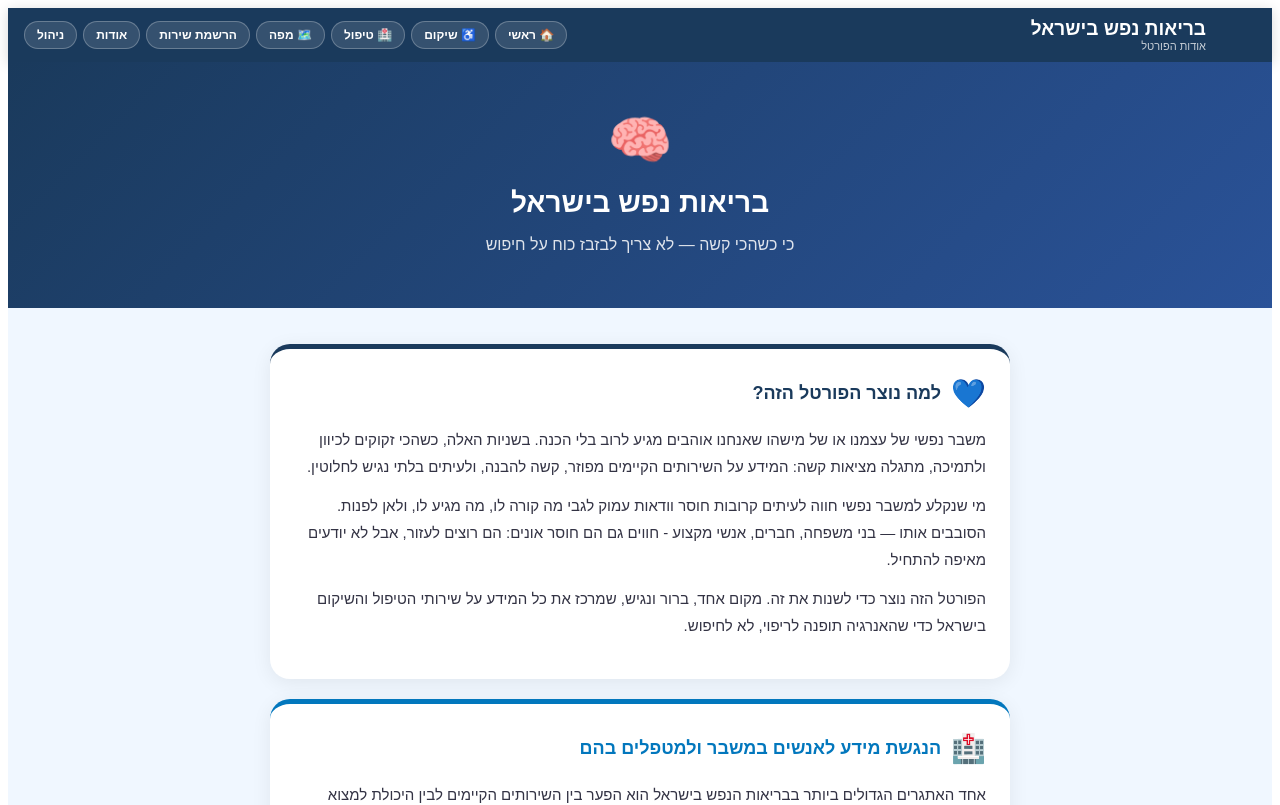
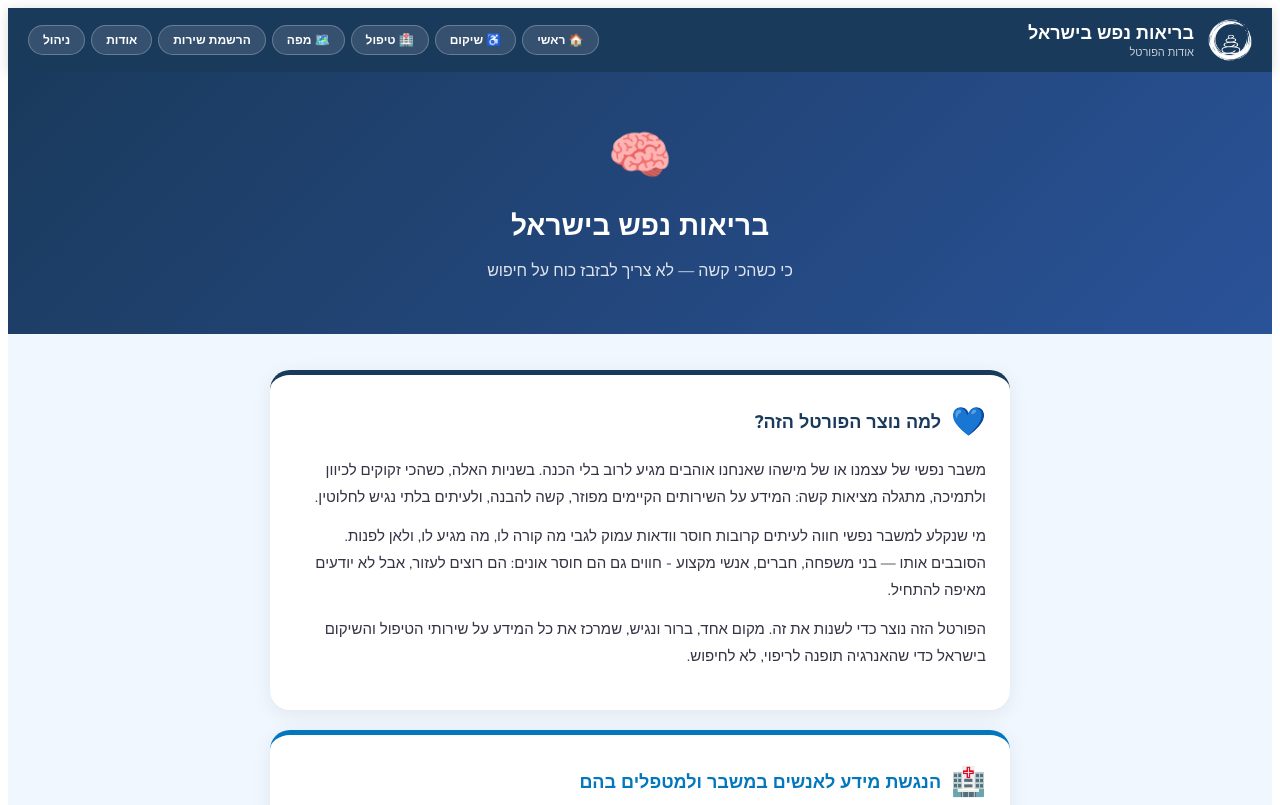
Before and after one commit to sivantelem-commits/rehab-directory, a Next.js app: page /about in a window 1280 px wide. Shown: the top 805 px of the page. Built offline with nearby package versions, Linux system fonts and the light colour scheme.

Commit message:
Update about.js

```diff
--- a/pages/about.js
+++ b/pages/about.js
@@ -7,18 +7,20 @@ export default function About() {
       <Head>
         <title>אודות | בריאות נפש בישראל</title>
         <meta name="description" content="אודות פורטל בריאות נפש בישראל – מי אנחנו ולמה נוצר האתר" />
+        <link href="https://fonts.googleapis.com/css2?family=Nunito:wght@400;600;700;800&display=swap" rel="stylesheet" />
       </Head>
-      <div dir="rtl" style={{ fontFamily: 'Arial, sans-serif', minHeight: '100vh', background: '#F0F7FF' }}>
-       <header style={{ background: '#1A3A5C', color: 'white', padding: '10px 16px', display: 'flex', alignItems: 'center', justifyContent: 'space-between', boxShadow: '0 2px 12px rgba(0,0,0,0.15)', flexWrap: 'wrap', gap: 8 }}>
+      <div dir="rtl" style={{ fontFamily: "'Nunito', sans-serif", minHeight: '100vh', background: '#F0F7FF' }}>
+        <header style={{ background: '#1A3A5C', color: 'white', padding: '10px 20px', display: 'flex', alignItems: 'center', justifyContent: 'space-between', boxShadow: '0 2px 12px rgba(0,0,0,0.15)', flexWrap: 'wrap', gap: 8 }}>
           <div style={{ display: 'flex', alignItems: 'center', gap: 14 }}>
-    <div style={{ paddingRight: 50 }}>
-      <div style={{ fontWeight: 800, fontSize: 19 }}>בריאות נפש בישראל</div>
+            <img src="/logo.png" alt="לוגו" style={{ width: 44, height: 44, objectFit: 'contain', filter: 'brightness(0) invert(1)' }} />
+            <div>
+              <div style={{ fontWeight: 800, fontSize: 18 }}>בריאות נפש בישראל</div>
               <div style={{ fontSize: 11, opacity: 0.75 }}>אודות הפורטל</div>
             </div>
           </div>
           <nav style={{ display: 'flex', gap: 6, flexWrap: 'wrap' }}>
             {NAV.map(([href, label]) => (
-      <a key={href} href={href} style={{ color: 'white', background: 'rgba(255,255,255,0.12)', borderRadius: 20, padding: '6px 12px', fontWeight: 600, fontSize: 12, border: '1.5px solid rgba(255,255,255,0.25)', textDecoration: 'none' }}>{label}</a>
+              <a key={href} href={href} style={{ color: 'white', background: 'rgba(255,255,255,0.12)', borderRadius: '999px', padding: '6px 14px', fontWeight: 600, fontSize: 12, border: '1.5px solid rgba(255,255,255,0.25)', textDecoration: 'none' }}>{label}</a>
             ))}
           </nav>
         </header>
```
Lines whose indentation alone changed are shown as unchanged.
